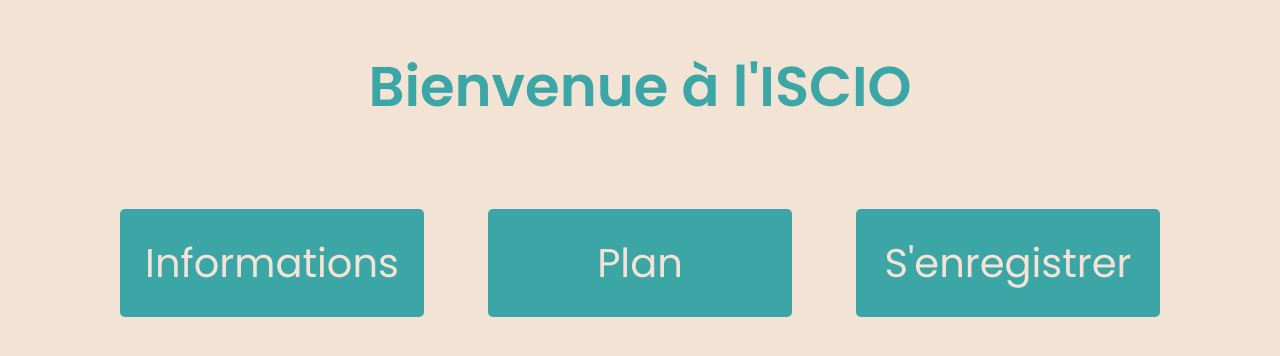
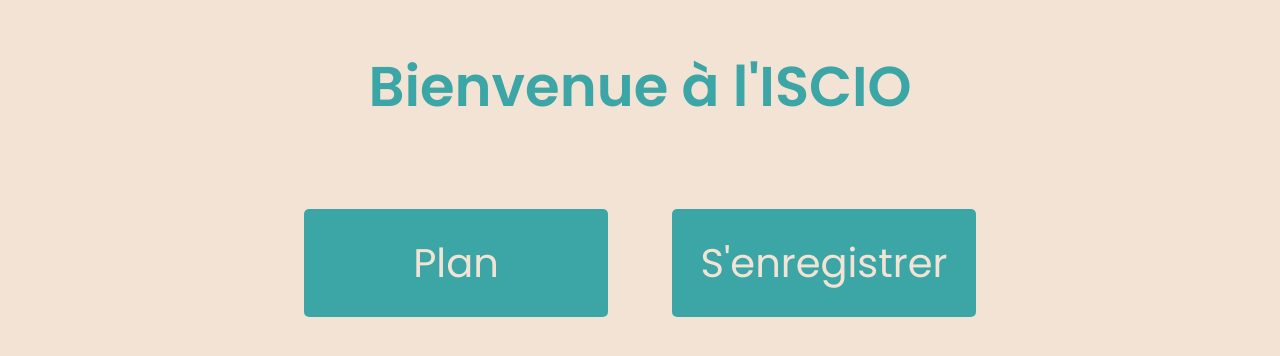
Before and after one commit to Goulloum/porte_ouverte, a React (Create React App) app: page / in a window 1280 px wide. Shown: the part 220-576 px from the top of the page. Built offline with nearby package versions, Linux system fonts and the light colour scheme.

Commit message:
delete info 2

```diff
--- a/src/Components/Home.js
+++ b/src/Components/Home.js
@@ -5,7 +5,6 @@
         <div className="home-container">
             <div className="main-title">Bienvenue à l'ISCIO</div>
             <div className="link-container">
-                <Link to='/Information'><div className="info-btn">Informations</div></Link>
                 <Link to ='/Plan'><div className="plan-btn">Plan</div></Link>
                 <Link to='/Enregistrer'><div className="enregistrer-btn">S'enregistrer</div></Link>
             </div>
```
